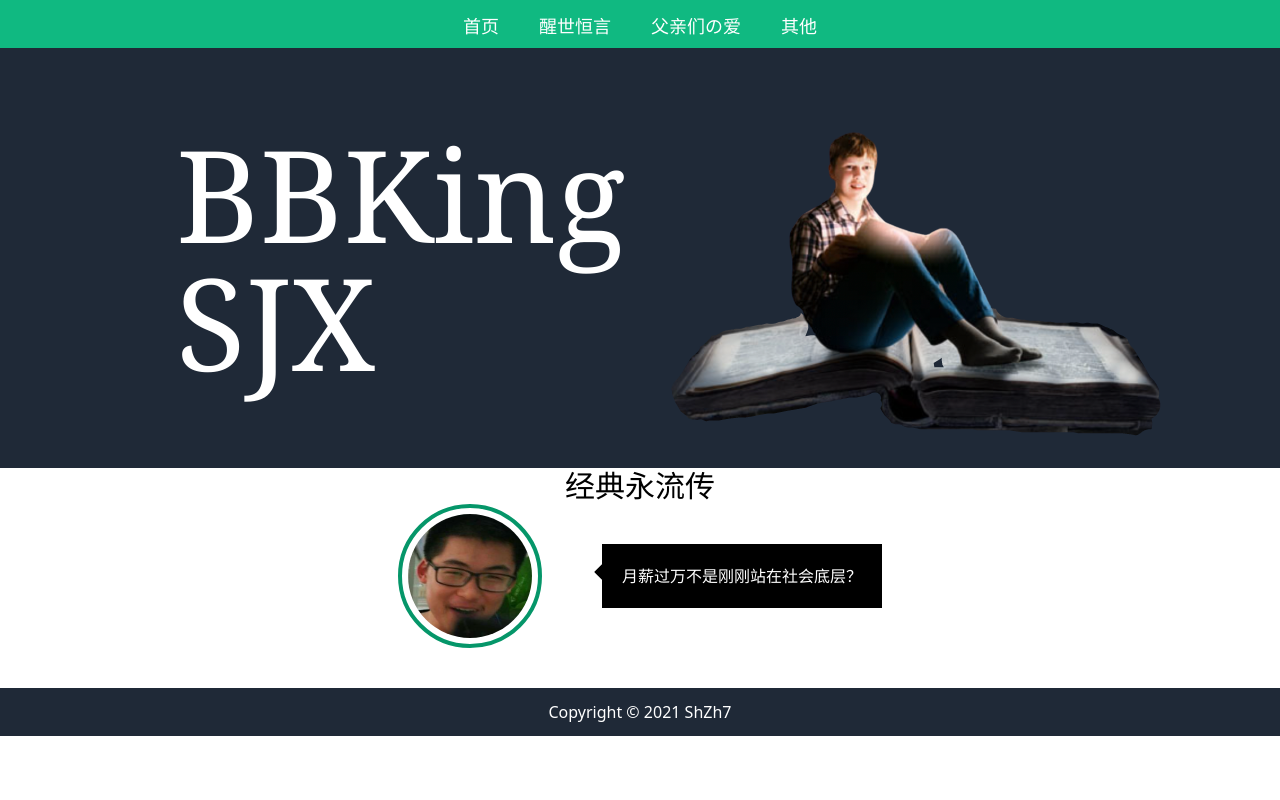
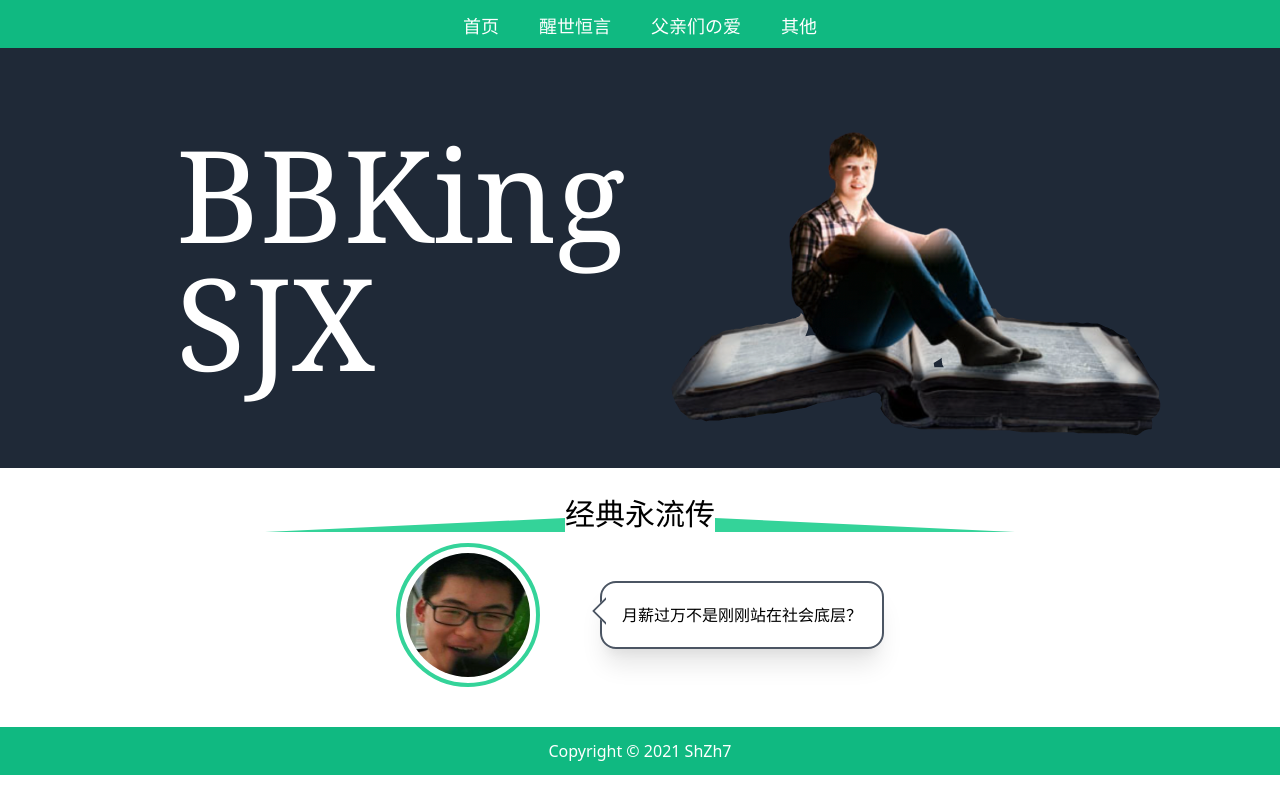
Before and after one commit to Sh-Zh-7/BBKing-sjx, a Nuxt app: page / in a window 1280 px wide. Built offline with nearby package versions, Linux system fonts and the light colour scheme.

Commit message:
feat(index): add before and after pseudo class for the title.

```diff
--- a/pages/index.vue
+++ b/pages/index.vue
@@ -23,29 +23,46 @@
       </section>
 
       <section>
-        <h1 class='text-3xl text-center'>经典永流传</h1>
+        <p id="random-quote" class='text-3xl text-center mt-7'>经典永流传</p>
         <div class='flex items-center justify-center'>
           <img src='/avatar.png' alt='avatar of sjx'
-               class='rounded-full w-36 h-36 border-green-600 border-4 p-1.5'>
+               class='rounded-full w-36 h-36 border-green-400 border-4 p-1.5'>
           <div class='ml-14'>
-            <div class='w-5 h-5 bg-black triangle inline-block'></div>
-            <div class='bg-black inline-block -ml-4 p-5'>
-              <p class='text-white'>月薪过万不是刚刚站在社会底层？</p>
+            <div class='w-5 h-5 triangle inline-block border-gray-600 border-2'></div>
+            <div class='inline-block -ml-4 p-5 border-gray-600 border-2 rounded-2xl shadow-xl'>
+              <p>月薪过万不是刚刚站在社会底层？</p>
             </div>
           </div>
         </div>
       </section>
     </main>
-    <footer class='w-full mt-10 bg-gray-800'>
-      <div class="text-center text-white py-3">Copyright © 2021 ShZh7 </div>
+    <footer class='w-full mt-10 bg-green-500'>
+      <div class="text-center text-white py-3">Copyright © 2021 ShZh7</div>
     </footer>
   </div>
 </template>
 
 <style>
+#random-quote::before, #random-quote::after {
+  content: "";
+  font-size: 0;
+  border-width: 7px 150px;
+}
+
+#random-quote::before {
+  border-color: transparent rgb(52, 211, 153) rgb(52, 211, 153) transparent;
+}
+#random-quote::after {
+  border-color: transparent transparent rgb(52, 211, 153) rgb(52, 211, 153);
+}
+
 .triangle {
   clip-path: polygon(0% 0%, 100% 100%, 0% 100%);
   transform: rotate(45deg);
+  margin-right: -0.2px;
+
+  background-color: white;
+  z-index: 1;
 }
 </style>
 
```
